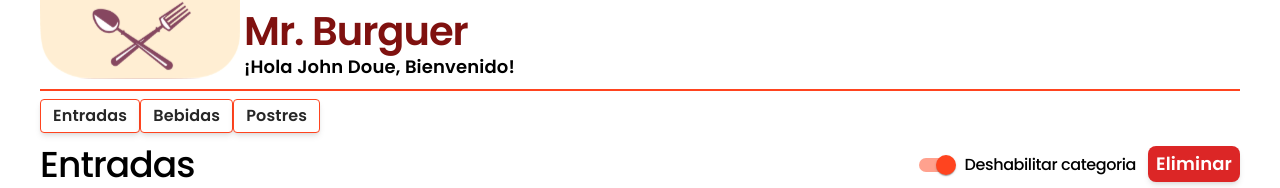
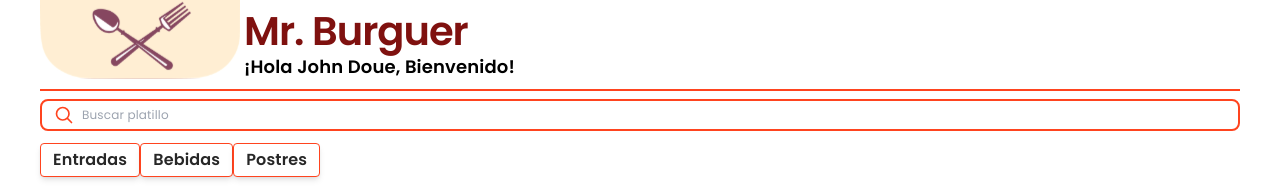
Before and after one commit to BonApp-etit/front, a Next.js app: page /administration_menu in a window 1280 px wide. Shown: the part 218-406 px from the top of the page. Built offline with nearby package versions, Linux system fonts and the light colour scheme.

Commit message:
Creation of searchBar

```diff
--- /dev/null
+++ b/src/components/administration_menu/SearchBar.jsx
@@ -0,0 +1,15 @@
+import { MagnifyingGlassIcon } from "@heroicons/react/24/outline";
+export default function SearchBar() {
+  return (
+    <section>
+      <div className="flex items-center gap-2 rounded-lg border-2 border-cs500 px-3 py-1">
+        <MagnifyingGlassIcon className="h-5 w-5 text-cs500" strokeWidth={2} />
+        <input
+          className="flex-1 font-poppins text-xs focus:outline-none"
+          placeholder="Buscar platillo"
+          type="text"
+        />
+      </div>
+    </section>
+  );
+}
--- a/src/pages/administration_menu/index.jsx
+++ b/src/pages/administration_menu/index.jsx
@@ -8,9 +8,7 @@ import SwiperConfiguration from "@/components/administration_menu/SwiperConfigur
 import { SwiperSlide } from "swiper/react";
 import ButtonOutlined from "@/components/ButtonOutlined";
 import Switch from "@/components/common_components/Switch";
-// import "swiper/css";
-// import "swiper/css/navigation";
-// import { Navigation } from "swiper/modules";
+import SearchBar from "@/components/administration_menu/SearchBar";
 
 export default function AdministrationMenu() {
   return (
@@ -50,6 +48,10 @@ export default function AdministrationMenu() {
             <div className="my-2 w-full border border-cs500 md:w-[632px] lg:w-[1200px]"></div>
           </section>
           <div className="mb-1 lg:mb-3">
+            <div className="mb-3">
+              <SearchBar></SearchBar>
+            </div>
+
             <CategoriesButton names={["Entradas", "Bebidas", "Postres"]} />
           </div>
 
```
